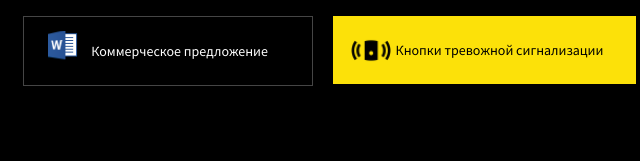
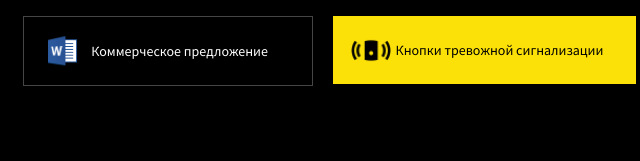
Before and after one commit to postolenko/security, a plain HTML site: page index.html in a window 1280 px wide. Shown: the part 949-1110 px from the top of the page, 147-787 px from the left. Drawn offline with Linux system fonts and the light colour scheme.

Commit message:
Security

```diff
--- a/style.css
+++ b/style.css
@@ -524,7 +524,7 @@ a {
 	background-image: url(./img/sprite.png);
 	background-size: 100%;
 	background-repeat: no-repeat;
-	background-position: center -141px;
+	background-position: center -135px;
 }
 
 .commercial-offer-link {
```
